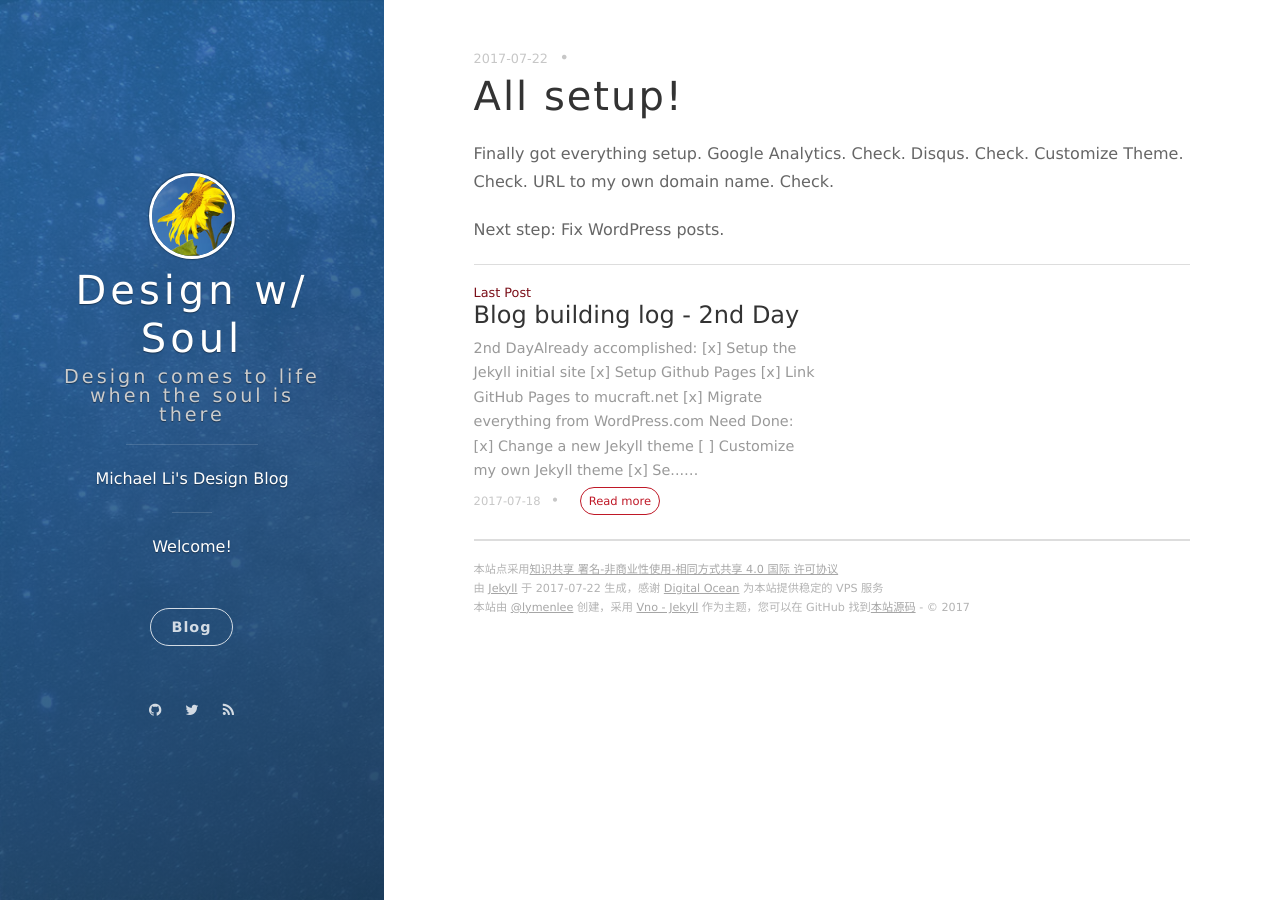
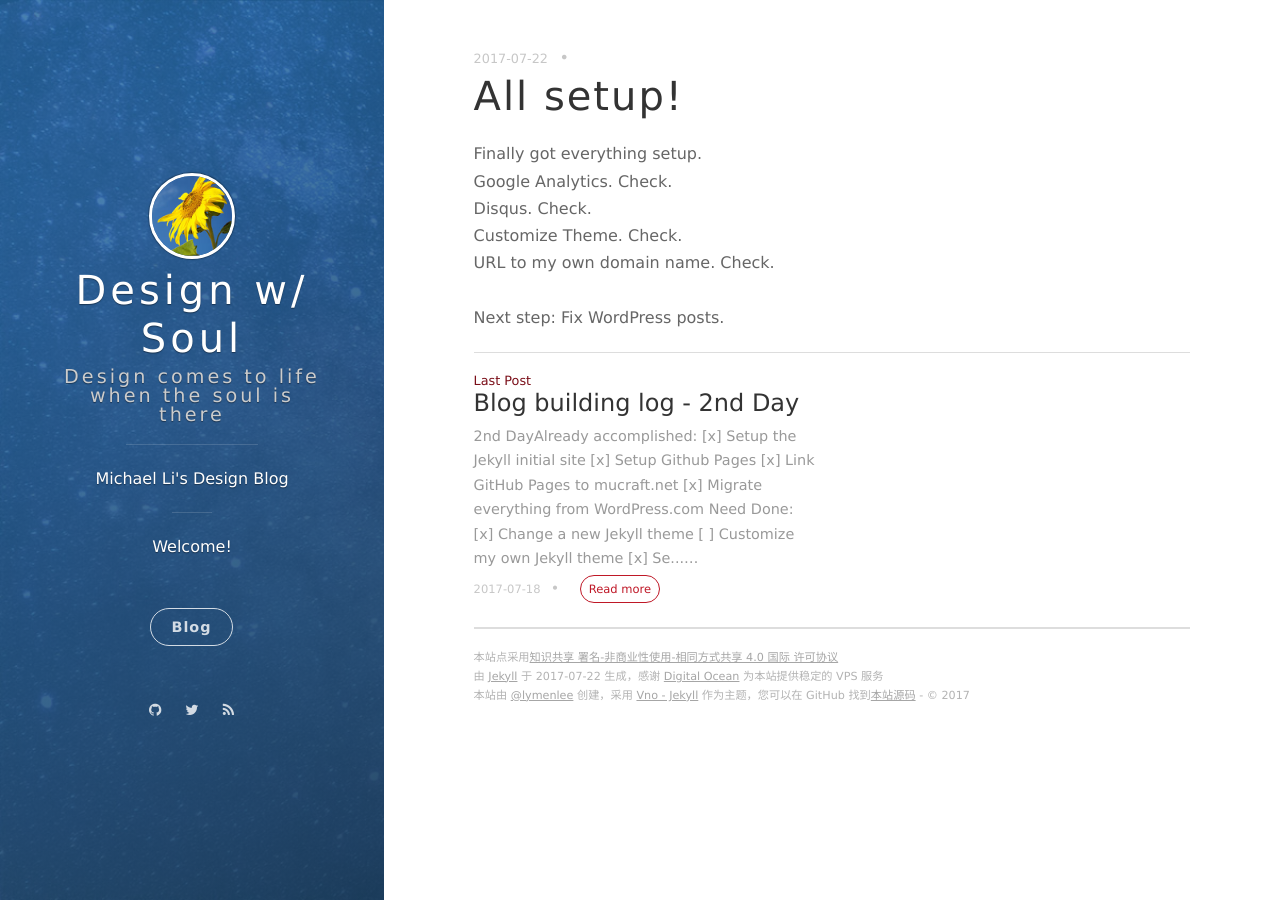
Before and after one commit to lymenlee/mucraft, a Jekyll site: the page built from _posts/2017-7-21-All-setup.md, in a window 1280 px wide. Built offline with Jekyll 4.4.1, drawn with Linux system fonts in a browser that asks for light colours; nearby versions of some CDN libraries; comment, search, counter and statistics services are not loaded.

Commit message:
Update 2017-7-21-All-setup.md

```diff
--- a/_posts/2017-7-21-All-setup.md
+++ b/_posts/2017-7-21-All-setup.md
@@ -7,10 +7,10 @@ date: '2017-07-21 22:59:55 -0400'
 categories: General
 ---
 
-Finally got everything setup.
-Google Analytics. Check.
-Disqus. Check.
-Customize Theme. Check.
-URL to my own domain name. Check.
-
-Next step: Fix WordPress posts.
+Finally got everything setup. <br>
+Google Analytics. Check.  <br>
+Disqus. Check.  <br>
+Customize Theme. Check.  <br>
+URL to my own domain name. Check. <br>
+ <br>
+Next step: Fix WordPress posts. <br>
```
